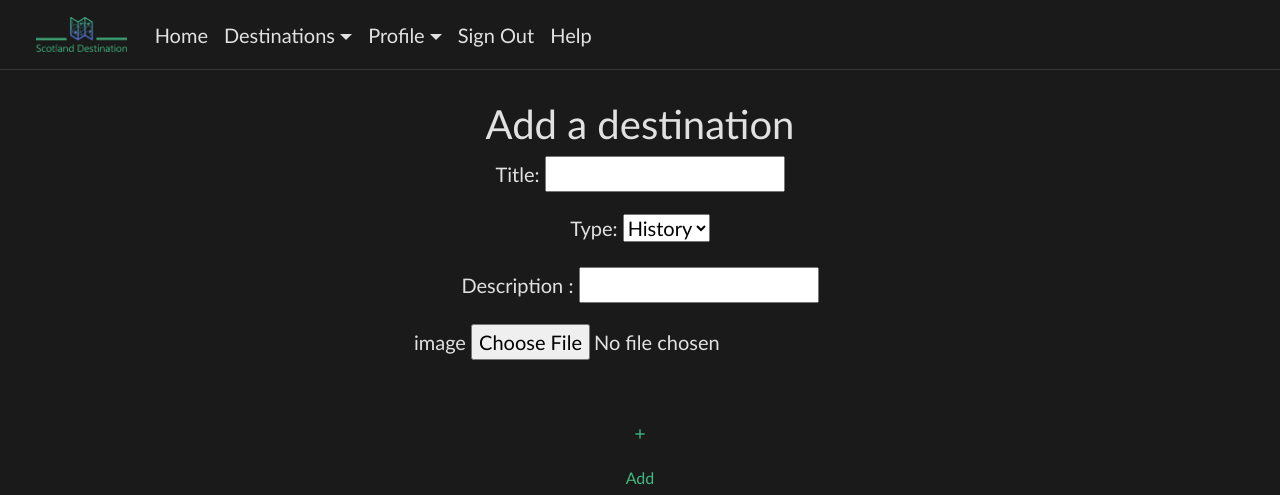
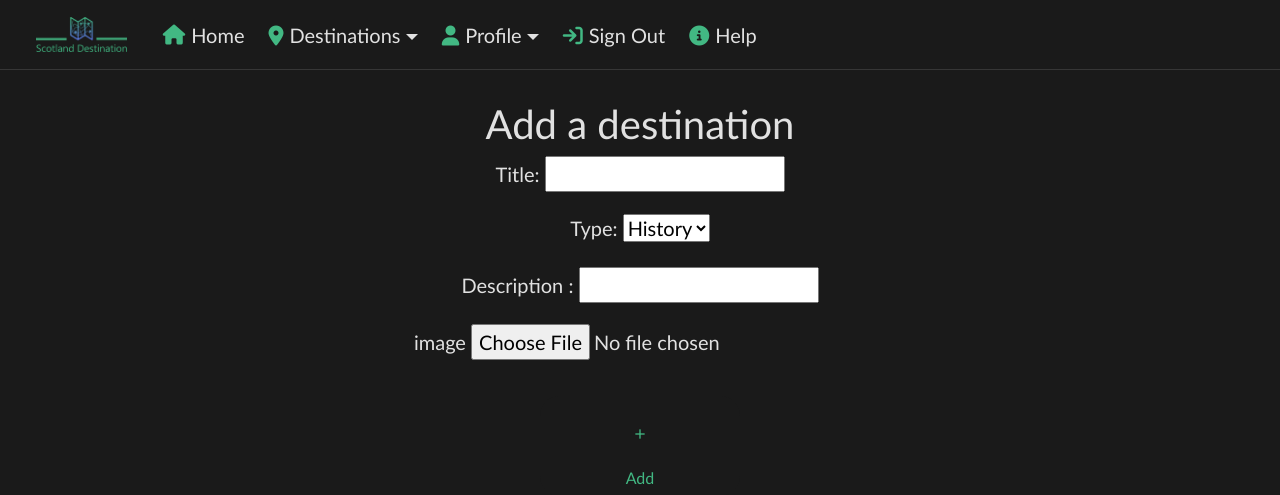
Before and after one commit to lltrx/WAD2-Team-15E, a Django app: page /add_destination/ in a window 1280 px wide. Shown: the top 495 px of the page. Run offline with Django 4.2, Linux system fonts and the light colour scheme; the visitor is signed in with stand-in values (Sample User, id 1); some libraries are stand-ins or nearby versions.

Commit message:
Design changes

```diff
--- a/static/style/base.css
+++ b/static/style/base.css
@@ -64,7 +64,7 @@ nav {
 
 #front-page-banner {
   background: url('/static/images/front-page-image.jpg') no-repeat;
-  background-size: cover;
+  background-size: contain;
   position: relative;
   width: 100%;
   height: 600px;
@@ -78,7 +78,7 @@ nav {
   width: 100%;
   height: 100%;
   z-index: 0;
-  background-color: rgba(0, 0, 0, 0.3);
+  background-color: rgba(0, 0, 0, 0.5);
 }
 
 #banner-content {
@@ -400,3 +400,9 @@ nav {
 .edit-button:first-child {
   margin-top: 15px;
 }
+.icon {
+  font-size: 20px;
+  color: #42b883;
+  margin-right:6px;
+  margin-left: 8px;
+}
--- a/templates/destination/base.html
+++ b/templates/destination/base.html
@@ -25,11 +25,11 @@
 
       <ul class="navbar-nav mr-auto">
         <li class="nav-item">
-          <a class="nav-link green-hover" href="{% url 'destination:index' %}">Home</a>
+          <a class="nav-link green-hover" href="{% url 'destination:index' %}"><i style="position:relative; bottom: 1px;" class="icon fa-solid fa-house"></i>Home</a>
         </li>
         <li class="nav-item dropdown dropdown-hover">
           <a class="nav-link dropdown-toggle green-hover" d="navbarDropdown" role="button" data-toggle="dropdown"
-            aria-haspopup="true" aria-expanded="false" href="{% url 'destination:destination_menu' %}">Destinations</a>
+            aria-haspopup="true" aria-expanded="false" href="{% url 'destination:destination_menu' %}"><i class="icon fa-solid fa-location-dot"></i>Destinations</a>
 
 
           <div class="dropdown-menu" aria-labelledby="navbarDropdown">
@@ -39,7 +39,7 @@
           </div>
         <li class="nav-item dropdown dropdown-hover">
           <a class="nav-link green-hover dropdown-toggle" d="navbarDropdown" role="button" data-toggle="dropdown"
-            aria-haspopup="true" aria-expanded="false" href="{% url 'destination:my_profile' %}">Profile</a>
+            aria-haspopup="true" aria-expanded="false" href="{% url 'destination:my_profile' %}"><i class="icon fa-solid fa-user"></i>Profile</a>
 
           <div class="dropdown-menu" aria-labelledby="navbarDropdown">
             <a class="dropdown-item" href="{% url 'destination:my_profile'%}">My Profile</a>
@@ -48,18 +48,18 @@
           </div>
         </li>
         <li class="nav-item">
-          <a class="nav-link green-hover" href="{% url 'destination:logout' %}">Sign Out</a>
+          <a class="nav-link green-hover" href="{% url 'destination:logout' %}"><i class="icon fa-solid fa-arrow-right-to-bracket"></i>Sign Out</a>
         </li>
         {% else %}
         <li class="nav-item">
-          <a class="nav-link green-hover" href="{% url 'destination:register' %}">Sign Up</a>
+          <a class="nav-link green-hover" href="{% url 'destination:register' %}"><i class="icon fa-solid fa-user-plus"></i>Sign Up</a>
         </li>
         <li class="nav-item">
-          <a class="nav-link green-hover" href="{% url 'destination:login' %}">Login</a>
+          <a class="nav-link green-hover" href="{% url 'destination:login' %}"><i class="icon fa-solid fa-user"></i>Login</a>
         </li>
         {% endif %}
         <li class="nav-item">
-          <a class="nav-link green-hover" href="{% url 'destination:help' %}">Help</a>
+          <a class="nav-link green-hover" href="{% url 'destination:help' %}"><i class="icon fa-solid fa-circle-info"></i>Help<i class="fa-solid fa-house-blank"></i></a>
         </li>
 
         </li>
```
